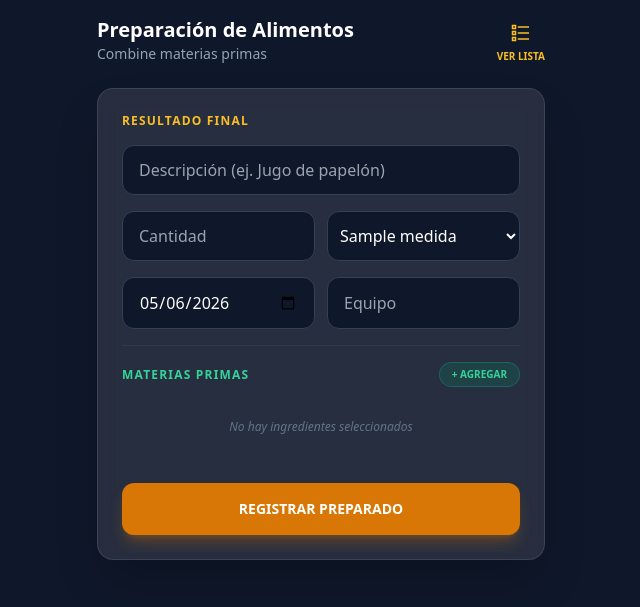
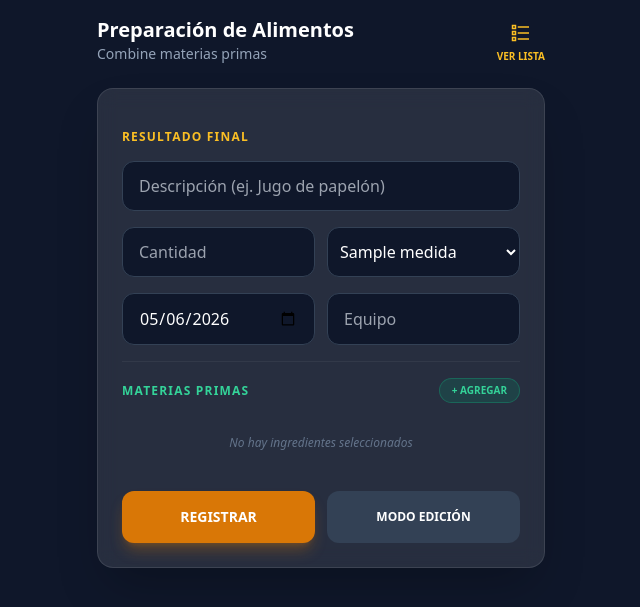
Before and after one commit to jeancgarciaq/estadistica-maranatha-infantil-fastapi, a Python web app: template web/templates/preparados/index.html in a window 1280 px wide. Shown: the top 607 px of the page, without its empty margins (319-959 px from the left). Run offline with Jinja, Linux system fonts and the light colour scheme; the template is opened without the code that fills it: most values are stand-ins (such as "Sample title", 1, 10 or a date in 2020); some libraries are stand-ins or nearby versions.

Commit message:
feat: implement templates for creating and listing food preparation records

```diff
--- a/web/templates/preparados/index.html
+++ b/web/templates/preparados/index.html
@@ -14,18 +14,40 @@
         </a>
     </div>
 
+    <!-- Mensajes de Feedback -->
+    <script>
+        const urlParams = new URLSearchParams(window.location.search);
+        if (urlParams.get('msg')) {
+            const type = urlParams.get('type') || 'success';
+            document.write(`
+                <div class="mb-6 p-4 rounded-xl border ${type === 'success' ? 'bg-emerald-500/10 border-emerald-500/50 text-emerald-400' : 'bg-red-500/10 border-red-500/50 text-red-400'} flex items-center gap-3">
+                    <i class="la ${type === 'success' ? 'la-check-circle' : 'la-exclamation-circle'} text-xl"></i>
+                    <p class="text-sm font-medium">${urlParams.get('msg')}</p>
+                </div>
+            `);
+        }
+    </script>
+
     <div class="glass p-6 rounded-2xl border border-white/10 shadow-2xl space-y-6">
         <form id="preparadoForm" action="/preparados/crear" method="post" class="space-y-4">
+            <div id="id_field" class="hidden">
+                <label class="block text-xs font-semibold text-slate-400 uppercase mb-2 ml-1">ID Registro</label>
+                <input type="number" name="id" id="prep_id" readonly
+                    class="w-full bg-slate-900/50 border border-slate-700 rounded-xl px-4 py-3 text-slate-400 outline-none">
+            </div>
+
             <div class="border-b border-white/5 pb-4">
                 <h3 class="text-amber-400 font-bold text-xs uppercase tracking-widest mb-4">Resultado Final</h3>
                 <div class="space-y-4">
-                    <input type="text" name="descripcion" required placeholder="Descripción (ej. Jugo de papelón)"
+                    <input type="text" name="descripcion" id="prep_descripcion" required
+                        placeholder="Descripción (ej. Jugo de papelón)"
                         class="w-full bg-slate-900 border border-slate-700 rounded-xl px-4 py-3 text-white focus:border-amber-500 outline-none">
 
                     <div class="grid grid-cols-2 gap-3">
-                        <input type="number" step="0.01" name="cantidad" required placeholder="Cantidad"
+                        <input type="number" step="0.01" name="cantidad" id="prep_cantidad" required
+                            placeholder="Cantidad"
                             class="w-full bg-slate-900 border border-slate-700 rounded-xl px-4 py-3 text-white focus:border-amber-500 outline-none">
-                        <select name="unidad"
+                        <select name="unidad" id="prep_unidad"
                             class="bg-slate-900 border border-slate-700 rounded-xl px-2 text-white outline-none">
                             {% for m in medidas %}<option value="{{m}}">{{m}}</option>{% endfor %}
                         </select>
@@ -34,7 +56,7 @@
                     <div class="grid grid-cols-2 gap-3">
                         <input type="date" name="fecha" id="fecha_input" required
                             class="bg-slate-900 border border-slate-700 rounded-xl px-4 py-3 text-white outline-none">
-                        <input type="text" name="equipo" required placeholder="Equipo"
+                        <input type="text" name="equipo" id="prep_equipo" required placeholder="Equipo"
                             class="bg-slate-900 border border-slate-700 rounded-xl px-4 py-3 text-white outline-none">
                     </div>
                 </div>
@@ -50,17 +72,33 @@
                     </button>
                 </div>
 
-                <div id="lista_ingredientes" class="space-y-2 mb-4">
-                    <!-- Se llena vía JS -->
+                <div class="space-y-2 mb-4">
+                    <div id="lista_ingredientes" class="space-y-2">
+                        <!-- Se llena vía JS -->
+                    </div>
                     <p class="text-slate-500 text-xs italic text-center py-4" id="vacio_msg">No hay ingredientes
                         seleccionados</p>
                 </div>
                 <input type="hidden" name="componentes_json" id="componentes_input" value="[]">
             </div>
 
-            <button type="submit"
-                class="w-full bg-amber-600 hover:bg-amber-500 text-white font-bold py-4 rounded-xl shadow-lg shadow-amber-600/30 transition-all active:scale-95 uppercase text-sm">
-                Registrar Preparado
+            <div class="grid grid-cols-2 gap-3 pt-2">
+                <button type="submit" id="btn_submit"
+                    class="bg-amber-600 hover:bg-amber-500 text-white font-bold py-4 rounded-xl shadow-lg shadow-amber-600/30 transition-all active:scale-95 uppercase text-sm">
+                    Registrar
+                </button>
+                <button type="button" onclick="cambiarAModoEdicion()" id="btn_mode"
+                    class="bg-slate-700 hover:bg-slate-600 text-white font-bold py-4 rounded-xl transition-all uppercase text-xs">
+                    Modo Edición
+                </button>
+            </div>
+        </form>
+
+        <form id="deleteForm" action="/preparados/eliminar" method="post" class="hidden">
+            <input type="hidden" name="id" id="delete_id">
+            <button type="submit" onclick="return confirm('¿Está seguro de eliminar este registro?')"
+                class="w-full bg-red-600/20 hover:bg-red-600 text-red-500 hover:text-white font-bold py-3 rounded-xl border border-red-600/50 transition-all mt-2 uppercase text-xs">
+                Eliminar Registro
             </button>
         </form>
     </div>
@@ -80,7 +118,27 @@
 
 <script>
     let ingredientes = [];
-    document.getElementById('fecha_input').valueAsDate = new Date();
+
+    function cambiarAModoEdicion() {
+        const form = document.getElementById('preparadoForm');
+        const idField = document.getElementById('id_field');
+        const delForm = document.getElementById('deleteForm');
+        const btnSubmit = document.getElementById('btn_submit');
+        const btnMode = document.getElementById('btn_mode');
+
+        const esModoEdicion = idField.classList.toggle('hidden') === false;
+        delForm.classList.toggle('hidden');
+
+        if (esModoEdicion) {
+            form.action = "/preparados/actualizar";
+            btnSubmit.innerText = "ACTUALIZAR";
+            btnMode.innerText = "MODO CREAR";
+        } else {
+            form.action = "/preparados/crear";
+            btnSubmit.innerText = "REGISTRAR";
+            btnMode.innerText = "MODO EDICIÓN";
+        }
+    }
 
     async function abrirModalMaterias() {
         const res = await fetch('/api/materias-primas');
@@ -130,6 +188,29 @@
         document.getElementById('componentes_input').value = JSON.stringify(ingredientes);
     }
 
+    window.addEventListener('DOMContentLoaded', () => {
+        const params = new URLSearchParams(window.location.search);
+
+        if (params.get('id')) {
+            document.getElementById('prep_id').value = params.get('id');
+            document.getElementById('delete_id').value = params.get('id');
+            document.getElementById('prep_descripcion').value = params.get('descripcion') || '';
+            document.getElementById('prep_cantidad').value = params.get('cantidad') || '';
+            document.getElementById('prep_unidad').value = params.get('unidad') || '';
+            document.getElementById('fecha_input').value = params.get('fecha') || '';
+            document.getElementById('prep_equipo').value = params.get('equipo') || '';
+
+            try {
+                ingredientes = JSON.parse(params.get('componentes') || '[]');
+                renderIngredientes();
+            } catch (e) { console.error("Error parsing components", e); }
+
+            cambiarAModoEdicion();
+        } else {
+            document.getElementById('fecha_input').valueAsDate = new Date();
+        }
+    });
+
     function quitarIngrediente(index) {
         ingredientes.splice(index, 1);
         renderIngredientes();
```
